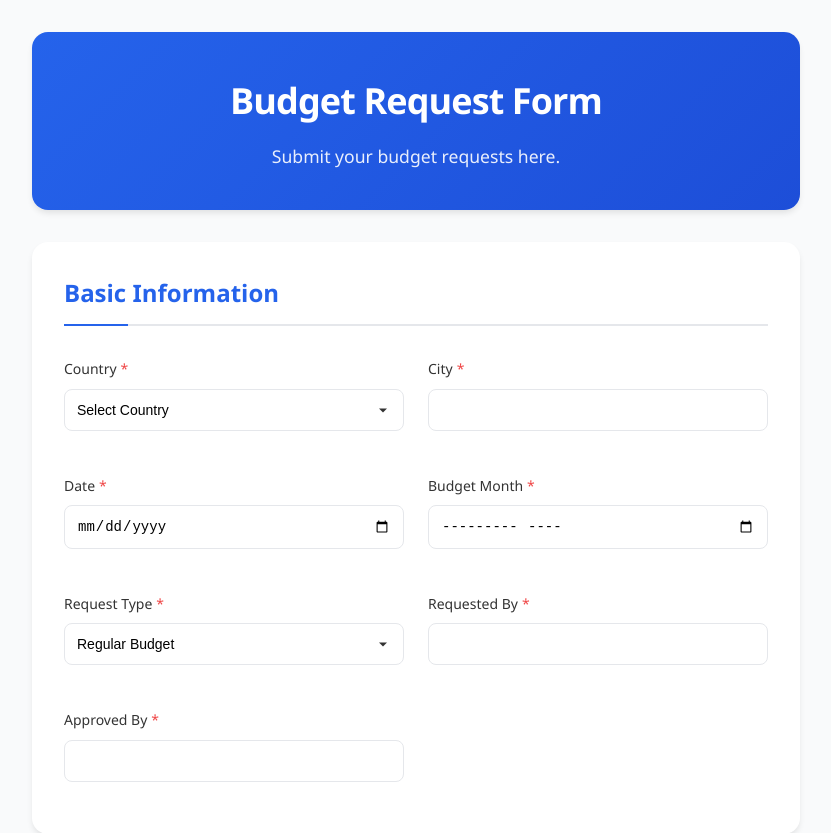
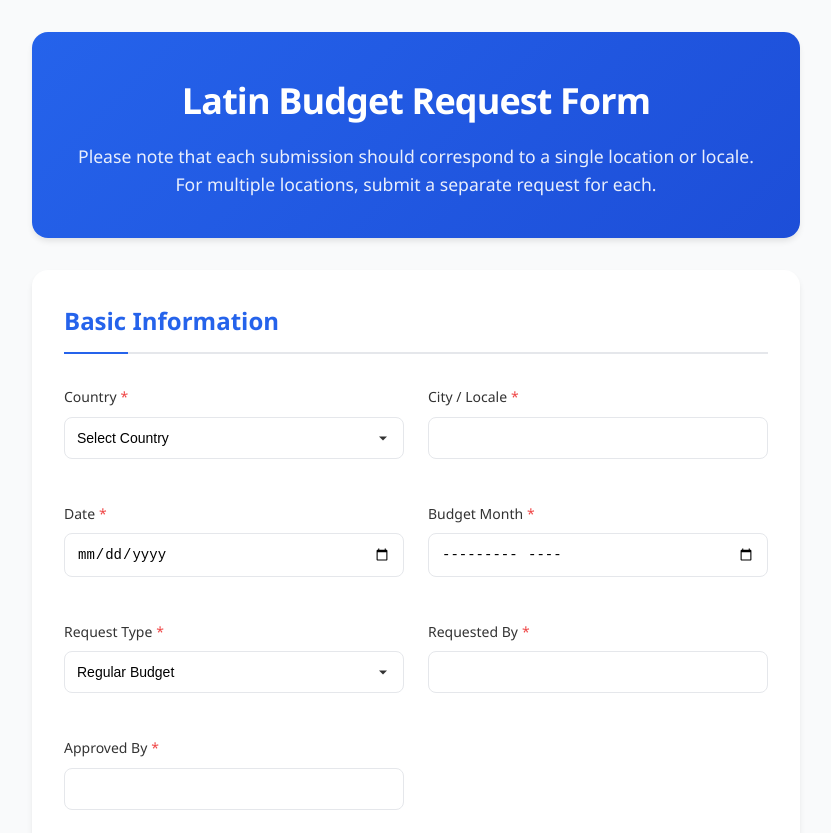
Before and after one commit to rockydagalea/Latin-Budget-Request, a plain HTML site: page public/index.html in a window 1280 px wide. Shown: the top 833 px of the page, without its empty margins (224-1055 px from the left). Drawn offline with nearby package versions, Linux system fonts and the light colour scheme.

Commit message:
change header

```diff
--- a/public/index.html
+++ b/public/index.html
@@ -11,8 +11,8 @@
 
     <div class="form-container">
         <header class="main-header">
-            <h1>Budget Request Form</h1>
-            <p>Submit your budget requests here.</p>
+            <h1>Latin Budget Request Form</h1>
+            <p>Please note that each submission should correspond to a single location or locale. For multiple locations, submit a separate request for each.</p>
         </header>
 
         <form id="budgetRequestForm">
@@ -40,7 +40,7 @@
                     </div>
 
                     <div class="form-field">
-                        <label class="required" for="city">City</label>
+                        <label class="required" for="city">City / Locale</label>
                         <input type="text" id="city" required>
                     </div>
 
```
